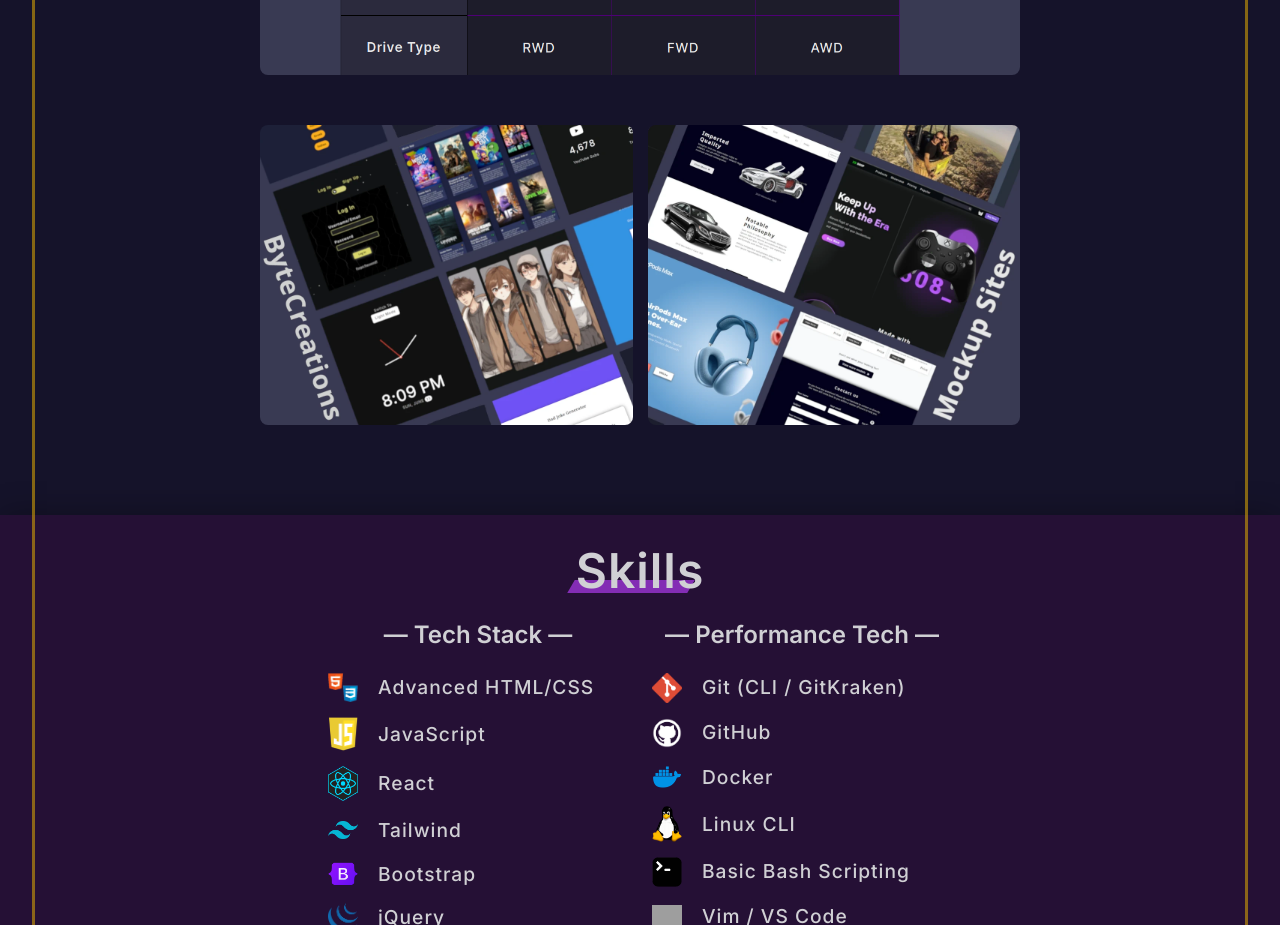
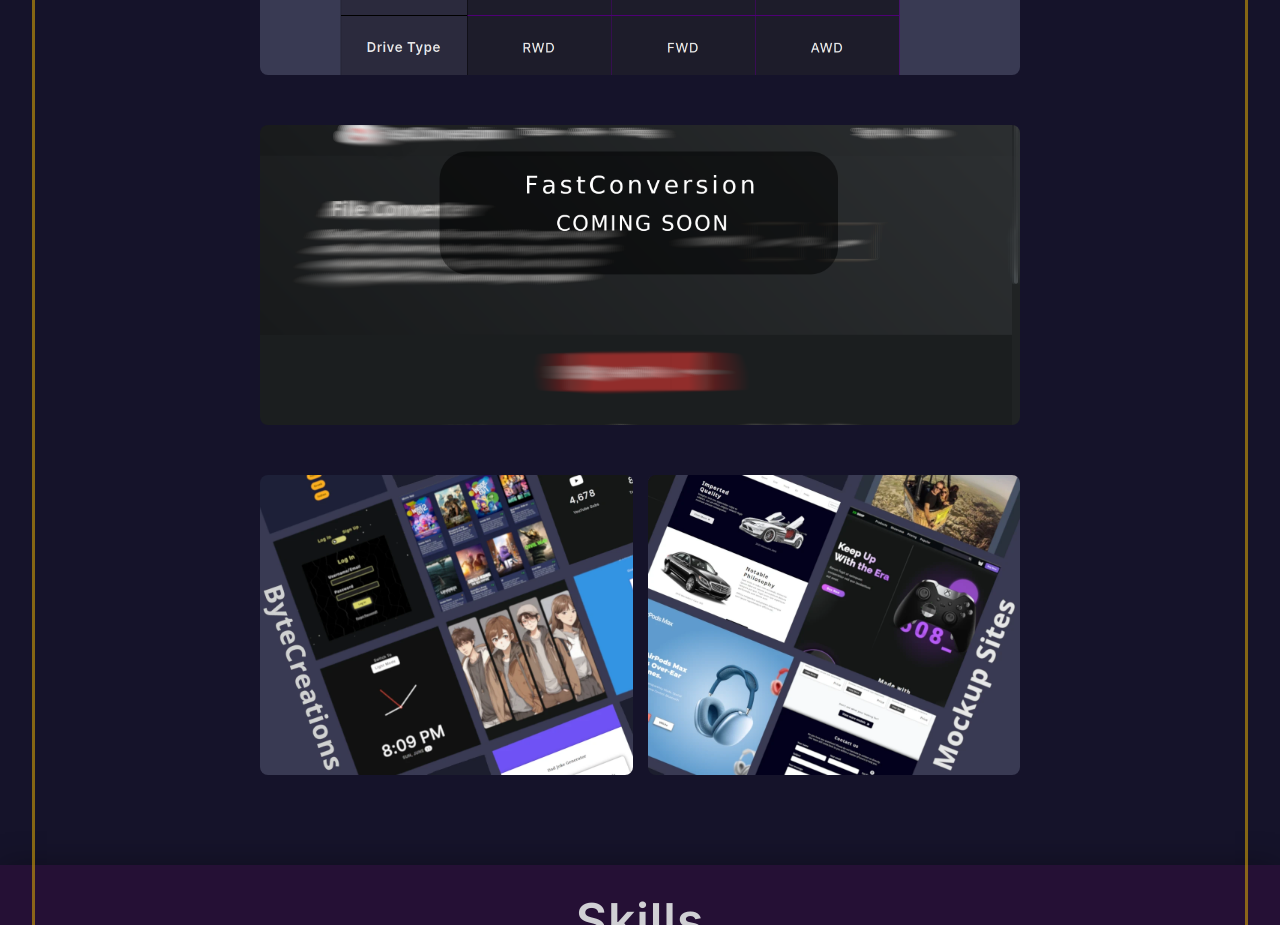
Before and after one commit to Corvus-JSDev/CorvusPortfolio, a React (Vite) app: page / in a window 1280 px wide. Shown: the part 1720-2645 px from the top of the page. Built offline with nearby package versions, Linux system fonts and the light colour scheme; grey boxes are pictures that could not be loaded.

Commit message:
added a new project

```diff
--- a/src/shared/components/Projects-Section/projects.jsx
+++ b/src/shared/components/Projects-Section/projects.jsx
@@ -67,6 +67,21 @@
 					/>
 				</div>
 
+				<div className={style.secondaryProjects}>
+					<ProjectContainer
+						thumbnail="/project-thumbnails/FastConversion.png"
+						techUsed1="nextjs-logo-edit.png"
+						techUsed3="express-js-icon-edit.png"
+						techUsed4="react-logo.png"
+						techUsed5="node-js-logo-edited.png"
+						techUsed6="tailwind.png"
+						category="File Converter"
+						code="#"
+						title="FastConversion"
+						desc="This project (that is still in the works) will be able to take any file and convert it to a similar file type. For example .mp4 to .mov"
+					/>
+				</div>
+
 				<div className={style.thirdProjects}>
 					<div className={style.thirdChild1}>
 						<ProjectContainer
```
Also changed, not shown: public/project-thumbnails/FastConversion.png (added).
